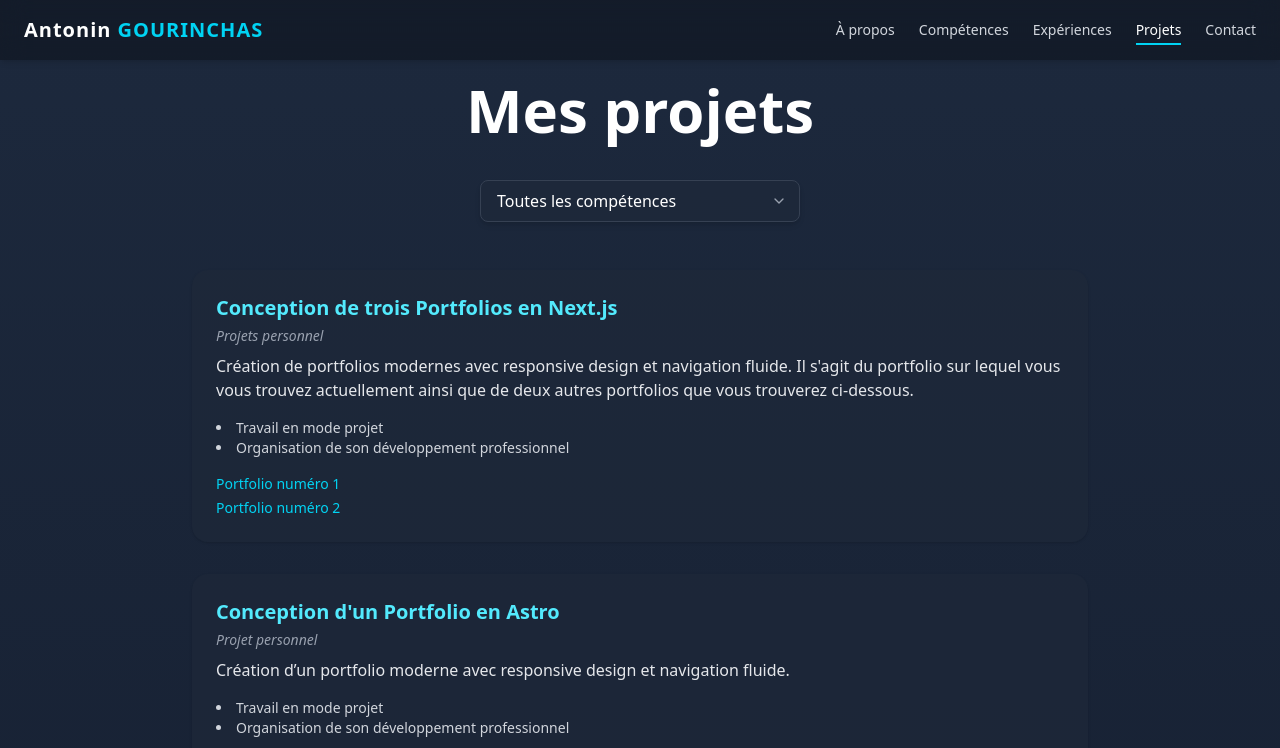
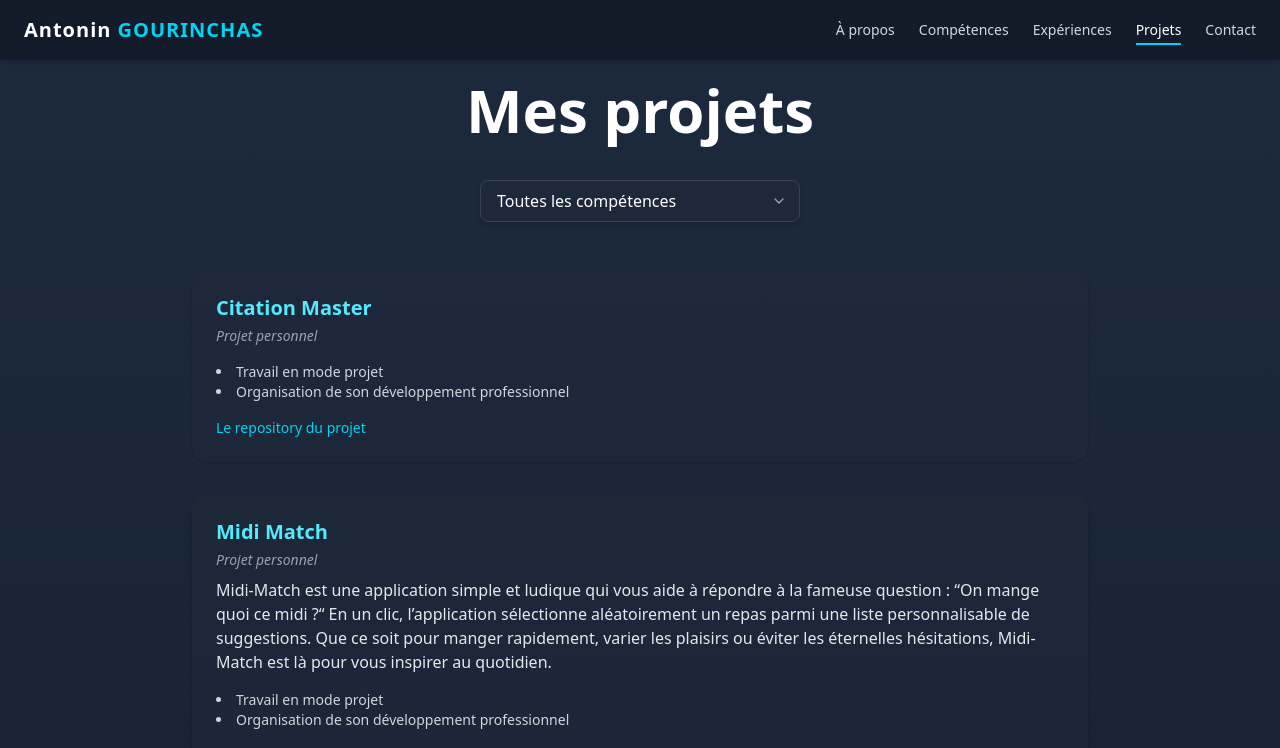
Before and after one commit to Skrylleur/Portfolio-2025, a Next.js app: page /projects in a window 1280 px wide. Shown: the top 748 px of the page. Built offline with nearby package versions, Linux system fonts and the light colour scheme.

Commit message:
Ajout de projets et rédaction du ReadMe

```diff
--- a/src/app/projects/page.tsx
+++ b/src/app/projects/page.tsx
@@ -14,6 +14,25 @@ const allSkills = [
 ]
 
 const projects = [
+  {
+    title: "Citation Master",
+    place: 'Projet personnel',
+    descritpion: "CitationMaster est une application web moderne permettant de gérer une base de citations inspirantes, drôles ou philosophiques. Elle est conçue avec Next.js 15, Prisma et Tailwind CSS, et propose une interface simple pour ajouter, modifier, supprimer ou partager des citations.",
+    skills: ['Travail en mode projet', 'Organisation de son développement professionnel'],
+    links: [
+      { label: "Le repository du projet", url: "https://github.com/Skrylleur/CitationMaster" },
+    ],
+  },
+  {
+    title: "Midi Match",
+    place: "Projet personnel",
+    description: "Midi-Match est une application simple et ludique qui vous aide à répondre à la fameuse question : “On mange quoi ce midi ?“ En un clic, l’application sélectionne aléatoirement un repas parmi une liste personnalisable de suggestions. Que ce soit pour manger rapidement, varier les plaisirs ou éviter les éternelles hésitations, Midi-Match est là pour vous inspirer au quotidien.",
+    skills: ['Travail en mode projet', 'Organisation de son développement professionnel'],
+    links: [
+      { label: "Le projet", url: "https://glistening-kulfi-a2a262.netlify.app" },
+      { label: "Le repository du projet", url: "https://github.com/Skrylleur/Midi-match" }
+    ],
+  },
   {
     title: "Conception de trois Portfolios en Next.js",
     place: 'Projets personnel',
```
Also changed, not shown: 1 other file (tests, documents, lock files or other folders).
